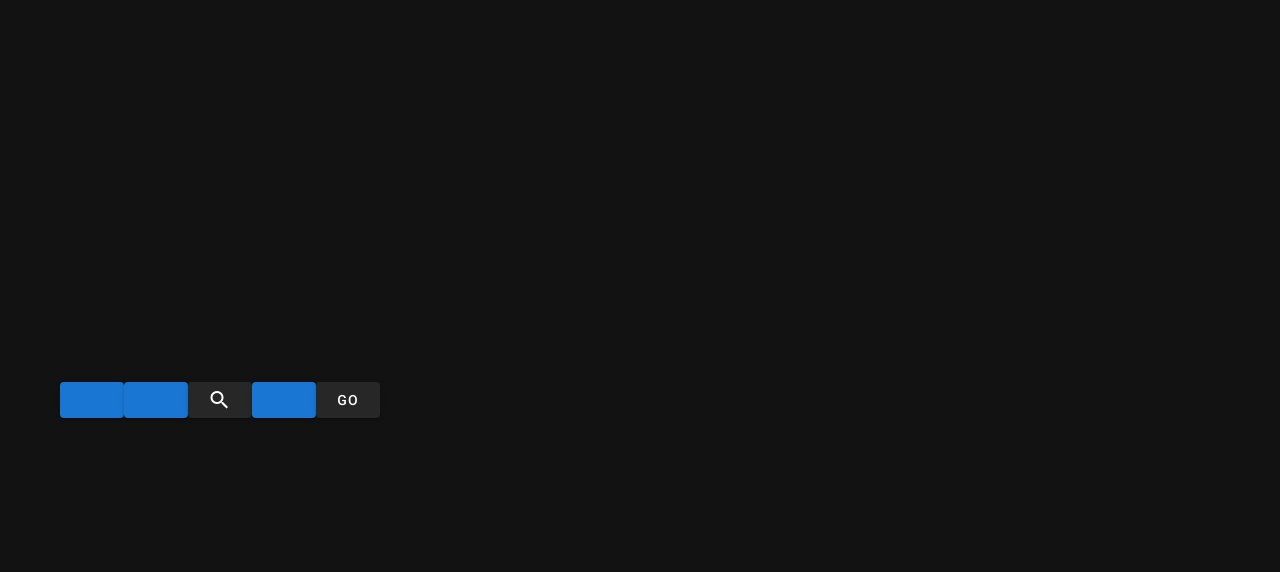
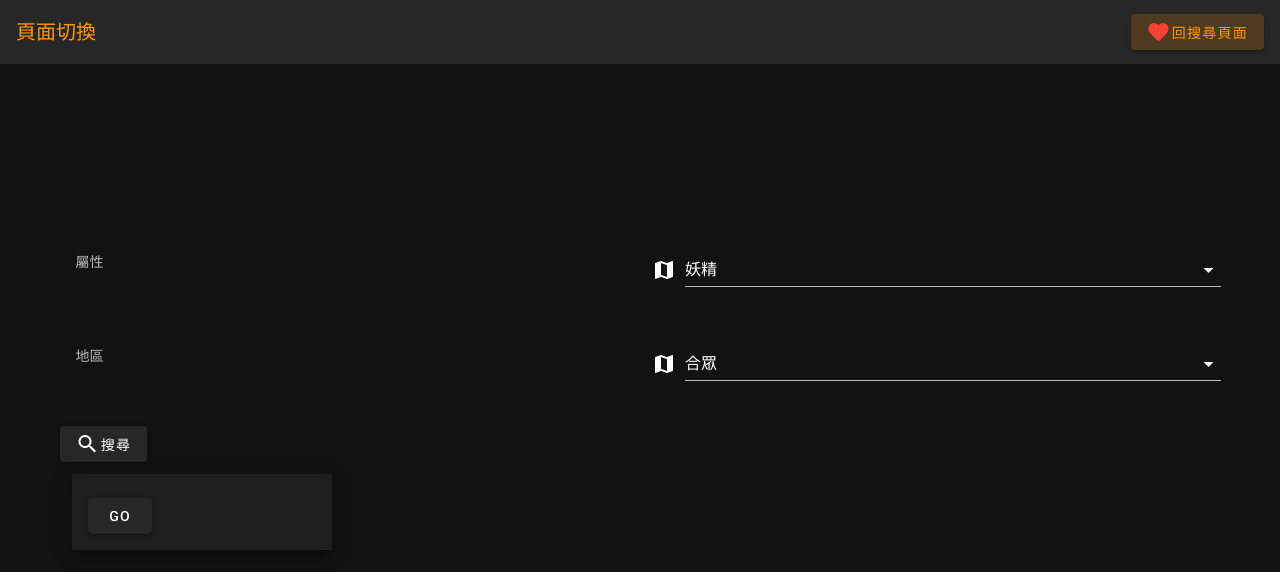
Before and after one commit to leave3310/pokemaster, a Nuxt app: page /plz in a window 1280 px wide. Shown: the top 572 px of the page. Built offline with nearby package versions, Linux system fonts and the light colour scheme.

Commit message:
created template

```diff
--- a/layouts/default.vue
+++ b/layouts/default.vue
@@ -1,13 +1,29 @@
 <template>
-  <v-app>
-    <nuxt />
-  </v-app>
+  <div>
+    <v-app>
+      <nuxt />
+    </v-app>
+  </div>
 </template>
 
 <script>
 export default {
   data() {
-    return {}
+    return {
+      display: '',
+      pages: '',
+    }
+  },
+  methods: {
+    routername() {
+      if (this.$route.name === 'index') {
+        this.display = '首頁'
+        return 'plz'
+      } else {
+        this.display = '按鈕'
+        return 'index'
+      }
+    },
   },
 }
 </script>
--- a/pages/index.vue
+++ b/pages/index.vue
@@ -1,5 +1,19 @@
 <template>
-  <div>
+  <v-container fill-height>
+    <v-app-bar
+      absolute
+      elevate-on-scroll
+      scroll-target="#scrolling-techniques-7"
+    >
+      <v-toolbar-title class="orange--text">頁面切換</v-toolbar-title>
+
+      <v-spacer></v-spacer>
+
+      <v-btn :to="{ path: 'plz' }" nuxt class="orange--text">
+        <v-icon color="red">mdi-heart</v-icon>
+        回按鈕頁面
+      </v-btn>
+    </v-app-bar>
     <v-text-field v-model="pokemon" label="pokemon"></v-text-field>
     <v-btn @click="search">search</v-btn>
     <v-card>
@@ -33,7 +47,7 @@
         <span>{{ res.stats[2]['base_stat'] }}</span>
       </v-card-text>
     </v-card>
-  </div>
+  </v-container>
 </template>
 
 <script>
--- a/pages/plz.vue
+++ b/pages/plz.vue
@@ -1,59 +1,65 @@
 <template>
   <v-container fill-height>
+    <v-app-bar
+      absolute
+      elevate-on-scroll
+      scroll-target="#scrolling-techniques-7"
+    >
+      <v-toolbar-title class="orange--text">頁面切換</v-toolbar-title>
+
+      <v-spacer></v-spacer>
+
+      <v-btn :to="{ name: 'index' }" nuxt class="orange--text">
+        <v-icon color="red">mdi-heart</v-icon>
+        回搜尋頁面
+      </v-btn>
+    </v-app-bar>
     <v-row>
-      <v-col cols="6">
-        <v-menu offset-y>
-          <template v-slot:activator="{ on, attrs }">
-            <v-btn color="primary" dark v-bind="attrs" v-on="on">
-              {{ attributes[chosAttr] }}
-            </v-btn>
-          </template>
-          <v-list>
-            <v-list-item-group v-model="chosAttr">
-              <v-list-item v-for="(item, i) in attributes" :key="i">
-                <v-list-item-content>
-                  <v-list-item-title>{{ item }}</v-list-item-title>
-                </v-list-item-content>
-              </v-list-item>
-            </v-list-item-group>
-          </v-list>
-        </v-menu>
-        <v-menu offset-y>
-          <template v-slot:activator="{ on, attrs }">
-            <v-btn color="primary" dark v-bind="attrs" v-on="on">
-              {{ regions[chosReg] }}
-            </v-btn>
-          </template>
-          <v-list>
-            <v-list-item-group v-model="chosReg">
-              <v-list-item v-for="(item, i) in regions" :key="i">
-                <v-list-item-content>
-                  <v-list-item-title>{{ item }}</v-list-item-title>
-                </v-list-item-content>
-              </v-list-item>
-            </v-list-item-group>
-          </v-list>
-        </v-menu>
+      <v-col cols="12" md="6">
+        <v-subheader>屬性</v-subheader>
+      </v-col>
+      <v-col cols="12" md="6">
+        <v-select
+          v-model="chosAPI.chosAttr"
+          :items="attributes"
+          item-text="state"
+          item-value="api"
+          prepend-icon="mdi-map"
+          :menu-props="{ maxHeight: '400' }"
+        ></v-select>
+      </v-col>
+      <v-col cols="12" md="6">
+        <v-subheader>地區</v-subheader>
+      </v-col>
+      <v-col cols="12" md="6">
+        <v-select
+          v-model="chosAPI.chosReg"
+          :items="regions"
+          item-text="state"
+          item-value="api"
+          prepend-icon="mdi-map"
+          :menu-props="{ maxHeight: '400' }"
+        ></v-select>
+      </v-col>
+      <v-col cols="12" md="6">
         <v-btn @click="search">
           <v-icon>mdi-magnify</v-icon>
+          搜尋
         </v-btn>
-        <v-menu offset-y>
-          <template v-slot:activator="{ on, attrs }">
-            <v-btn color="primary" dark v-bind="attrs" v-on="on">
-              {{ chosseablePoke[chosPoke] }}
-            </v-btn>
-          </template>
-          <v-list>
-            <v-list-item-group v-model="chosPoke">
-              <v-list-item v-for="(item, i) in chosseablePoke" :key="i">
-                <v-list-item-content>
-                  <v-list-item-title>{{ item }}</v-list-item-title>
-                </v-list-item-content>
-              </v-list-item>
-            </v-list-item-group>
-          </v-list>
-        </v-menu>
-        <v-btn @click="search1">go</v-btn>
+        <v-col cols="12" md="6">
+          <v-sheet elevation="10" class="pa-4">
+            <v-chip-group
+              column
+              active-class="primary--text"
+              v-model="chosPoke"
+            >
+              <v-chip v-for="tag in chosseablePoke" :key="tag">
+                {{ tag }}
+              </v-chip>
+            </v-chip-group>
+            <v-btn @click="search1">go</v-btn>
+          </v-sheet>
+        </v-col>
       </v-col>
       <v-col col="6">
         <v-card>
@@ -100,49 +106,33 @@ export default {
       test: false,
       res: null,
       attributes: [
-        '一般',
-        '火',
-        '水',
-        '草',
-        '電',
-        '冰',
-        '格鬥',
-        '飛行',
-        '毒',
-        '地面',
-        '岩石',
-        '蟲',
-        '幽靈',
-        '鋼',
-        '超能力',
-        '龍',
-        '惡',
-        '妖精',
+        { state: '一般', api: 1 },
+        { state: '火', api: 10 },
+        { state: '水', api: 11 },
+        { state: '草', api: 12 },
+        { state: '電', api: 13 },
+        { state: '冰', api: 15 },
+        { state: '格鬥', api: 2 },
+        { state: '飛行', api: 3 },
+        { state: '毒', api: 4 },
+        { state: '地面', api: 5 },
+        { state: '岩石', api: 6 },
+        { state: '蟲', api: 7 },
+        { state: '幽靈', api: 8 },
+        { state: '鋼', api: 9 },
+        { state: '超能力', api: 14 },
+        { state: '龍', api: 16 },
+        { state: '惡', api: 17 },
+        { state: '妖精', api: 18 },
       ],
-      attributesApi: [
-        1,
-        10,
-        11,
-        12,
-        13,
-        15,
-        2,
-        3,
-        4,
-        5,
-        6,
-        7,
-        8,
-        9,
-        14,
-        16,
-        17,
-        18,
+      regions: [
+        { state: '關都', api: 2 },
+        { state: '成都', api: 7 },
+        { state: '豐原', api: 15 },
+        { state: '神奧', api: 6 },
+        { state: '合眾', api: 9 },
       ],
-      regions: ['關都', '成都', '豐原', '神奧', '合眾'],
-      regionsApi: [2, 7, 15, 6, 9],
-      chosAttr: 'attribute',
-      chosReg: 'region',
+      chosAPI: { chosAttr: 18, chosReg: 9 },
       chosseablePoke: [],
       chosPoke: 'Pokemon',
     }
@@ -150,11 +140,11 @@ export default {
   methods: {
     async search() {
       let res1 = await this.$axios.$get(
-        `https://pokeapi.co/api/v2/type/${this.attributesApi[this.chosAttr]}/`
+        `https://pokeapi.co/api/v2/type/${this.chosAPI.chosAttr}/`
       )
       res1 = res1.pokemon
       let res2 = await this.$axios.$get(
-        `https://pokeapi.co/api/v2/pokedex/${this.regionsApi[this.chosReg]}/`
+        `https://pokeapi.co/api/v2/pokedex/${this.chosAPI.chosReg}/`
       )
       res2 = res2.pokemon_entries
       const ansAry = []
```
